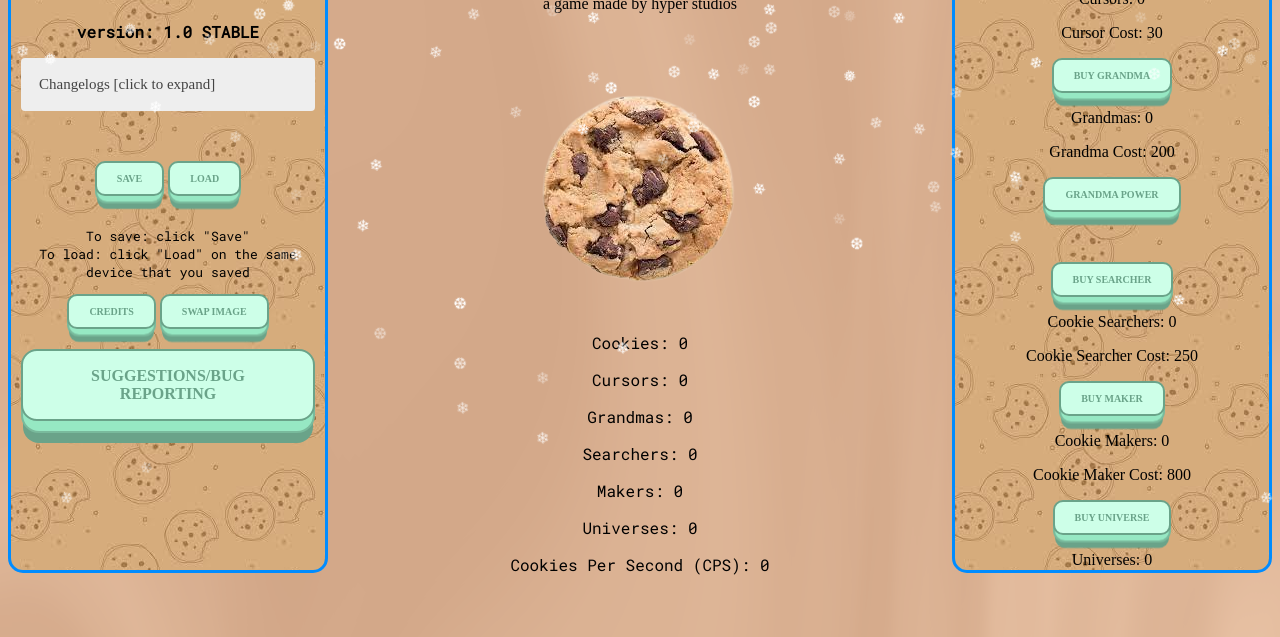
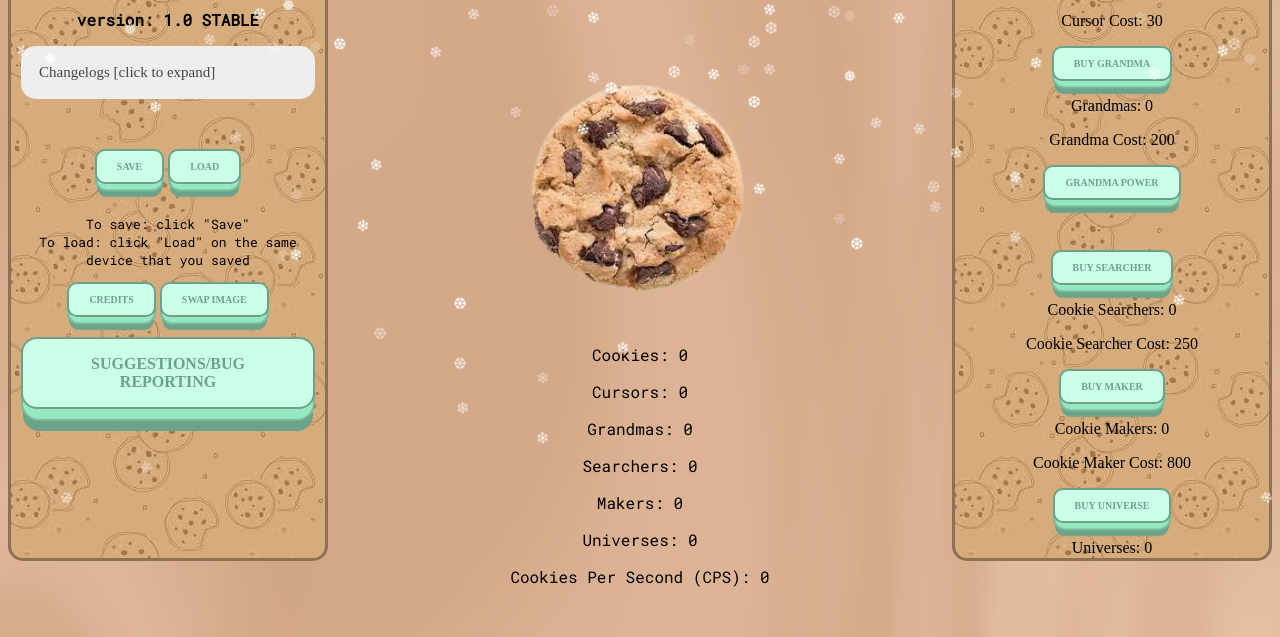
Before and after one commit to HyperSourceGithub/cookieclicker, a plain HTML site: page index.html in a window 1280 px wide. Shown: the part 163-800 px from the top of the page. Drawn offline with Linux system fonts and the light colour scheme; a web font is replaced by a local one.

Commit message:
New image swap logic, better scrollbars, minor tweaks
- Added new logic for swapping images
- Added css designed scrollbars
- Changed overflow settings on sidebars
- Fixed changelogs hiding below show changelog button
- Customized border radius and color on elements for consistency
- Made the cookie a bit larger
- Made swap images logic easier to add more images
- Added a new cookie image

```diff
--- a/index.html
+++ b/index.html
@@ -59,25 +59,28 @@
 
   <div class="sidebar-left">
     <p class="cooltext-bold">version: 1.0 STABLE</p>
+    <div>
+
       <button type="button" class="collapsible">Changelogs [click to expand]</button>
       <div class="content">
-      <p>
         <p class="cooltext-bold">changelogs:</p>
-      <ul>
+        <ul id="changelog">
           <li>vBeta1.0: Added "Click Me" button, cursors, and grandmas <br /></li>
           <li>vBeta1.1: Added "Grandma Power" button <br /></li>
           <li>vBeta1.2: Added Cookie image <br /></li>
           <li>vBeta1.3: Added cheats (psst: to activate, press a key in the top left of your keyboard!) <br /></li>
           <li>vBeta1.4: Added right sidebar and fixed some minor errors <br /></li>
           <li>vBeta1.5: Added changelogs and left sidebar <br /></li>
-        <li>vBeta1.6: Fixed minor formatting bug, added Grandma and Cursor count under the Cookie count, and moved the "Run
+          <li>vBeta1.6: Fixed minor formatting bug, added Grandma and Cursor count under the Cookie count, and moved the
+            "Run
             on
             Replit" button to show only on the <a href="credits.html">credits</a> page</li>
           <li>vBeta1.7: Moved cheat codes to the left sidebar and fixed formatting bugs</li>
           <li>vBeta1.8: Fixed minor formatting errors (they show up every time *sigh*), added new cheat codes, changed
             cursor/grandma cost algorithm (they stay cheaper for longer!!!)</li>
           <li>vBeta1.9: Enabled save and load functions</li>
-        <li>vBeta1.10: Fixed formatting bugs, changed cost algorithms, synced all fields when triggering load() function,
+          <li>vBeta1.10: Fixed formatting bugs, changed cost algorithms, synced all fields when triggering load()
+            function,
             and added right-sidebar background</li>
           <li>vBeta1.11: Added searchers</li>
           <li>vBeta1.12: Added makers</li>
@@ -94,11 +97,13 @@
           <li>vBeta1.22: Added Universes</li>
           <li>vBeta1.23: Game broke, time for damage recovery!!!</li>
           <li>vBeta1.24: Fixed the game! :)</li>
-        <li>vBeta1.25: Added README, updated credits and connected to <a href="https://github.com/HyperSourceGithub/cookieclicker">GitHub</a></li>
+          <li>vBeta1.25: Added README, updated credits and connected to <a
+              href="https://github.com/HyperSourceGithub/cookieclicker">GitHub</a></li>
           <li>vBeta1.26: Removed christmas lights</li>
           <li>vBeta1.27: Patched some stuff</li>
           <li><strong>v1.0: STABLE RELEASE!!!!!! cookie.clicker has now exited beta!</strong></li>
         </ul>
+      </div>
     </div>
     <p><br /></p>
     <fancybutton class="tiny-button" onclick="save()">Save</fancybutton>
@@ -108,7 +113,8 @@
     <fancybutton class="tiny-button"><a href="credits.html">Credits </a></fancybutton>
     <fancybutton class="tiny-button" onclick="swapImage()">Swap Image</fancybutton>
     <div class="spacer"></div>
-    <fancybutton class="medium-button"><a href="https://forms.gle/8MYDNgLDQjr3VPsf8">Suggestions/Bug Reporting</a></fancybutton>
+    <fancybutton class="medium-button"><a href="https://forms.gle/8MYDNgLDQjr3VPsf8">Suggestions/Bug Reporting</a>
+    </fancybutton>
     <div class="spacer"></div>
     <!-- Cheat Codes go HERE -->
     <div class="cheatCodes" id="cheatCodes" style="display: none;">
@@ -126,7 +132,7 @@
 
     <h1 class="candycane">cookie.clicker</h1>
     <p>a game made by hyper studios</p>
-    <img id="click" src="Assets/cookie.png" onclick="cookieClick()" alt="Cookie" class="illustration">
+    <img id="click" src="Assets/cookie.png" onclick="cookieClick()" alt="Cookie" class="illustration" style="object-fit: cover; height: 250px;">
     <div class="stats">
       <p>Cookies: <span id="cookies">0</span></p>
       <p>Cursors: <span id="cursor-display">0</span></p>
--- a/script.js
+++ b/script.js
@@ -4,7 +4,12 @@
 let searchers = 0;
 let makers = 0;
 let universes = 0;
-
+let imageindex = 0;
+const imagesDisplayed = [
+  "Assets/cookie.png",
+  "Assets/cookie_vector.png",
+  "Assets/amogus.png"
+];
 
 function cookieClick() {
   cookies += 1;
@@ -122,7 +127,7 @@
   document.getElementById('cursorCost').innerHTML = nextCost;
 }
 
-window.setInterval(function() {
+window.setInterval(function () {
   if (cursors > 0) {
     cursorClick(cursors);
   }
@@ -205,22 +210,20 @@
 }
 
 // Add the keydown event listener to show the cheat input field
-document.addEventListener('keydown', function(event) {
+document.addEventListener('keydown', function (event) {
   if (event.key === '`') {
     document.getElementById('cheatCodes').style.display = 'block';
   }
 });
 
 function swapImage() {
+  imageindex +=1;
   var imageDisplayed = document.getElementById('click');
-  if (imageDisplayed.src.match("Assets/cookie.png")) {
-    imageDisplayed.src = "Assets/amogus.png";
-  } else {
-    imageDisplayed.src = "Assets/cookie.png"
-  }
+  var imageNum = imageindex % imagesDisplayed.length;
+  imageDisplayed.src = imagesDisplayed[imageNum];
 }
 
-window.onload = function() {
+window.onload = function () {
   var flakes = [];
   var types = ['❄', '❅', '❆'];
   for (var i = 0, len = 240; i < len; i++) {
@@ -232,7 +235,7 @@
 var i;
 
 for (i = 0; i < coll.length; i++) {
-  coll[i].addEventListener("click", function() {
+  coll[i].addEventListener("click", function () {
     this.classList.toggle("active");
     var content = this.nextElementSibling;
     if (content.style.maxHeight) {
--- a/style.css
+++ b/style.css
@@ -223,8 +223,9 @@
   width: 320px;
   float: right;
   align-self: right;
-  overflow: scroll;
-  border: 3px solid #008cff;
+  overflow-y: scroll;
+  overflow-x: hidden;
+  border: 3px solid #8d7152;
   border-radius: 15px;
   border-spacing: 5px;
   align-items: center;
@@ -240,8 +241,8 @@
   width: 320px;
   float: left;
   align-self: left;
-  overflow: scroll;
-  border: 3px solid #008cff;
+  overflow-y: hidden;
+  border: 3px solid #8d7152;
   border-radius: 15px;
   border-spacing: 5px;
   align-items: center;
@@ -250,6 +251,41 @@
   background-image: url("Assets/cookiebg.jpeg");
   min-height: 700px;
 }
+
+#changelog{
+  background-color: #ffffff69;
+  border-radius: 15px;
+  margin-top: 350px;
+  padding: 20px;
+}
+
+  /* Scrollbars CSS */
+  /* Firefox */
+* {
+    scrollbar-width: auto;
+    scrollbar-color: #8d7152 #2e2e2e;
+    scrollbar-base-color: #2e2e2e;
+}
+
+/* Chrome, Edge, and Safari */
+*::-webkit-scrollbar {
+    width: 15px;
+    background-color: #2e2e2e;
+    border-radius: 15px;
+}
+
+*::-webkit-scrollbar-track {
+    background: #2e2e2e;
+    border-radius: 15px;
+    border: none;
+}
+
+*::-webkit-scrollbar-thumb {
+    background-color:  #8d7152;
+    border-radius: 15px;
+    border: none;
+}
+
 
 p.cooltext {
   font-family: 'Roboto Mono';
@@ -616,7 +652,8 @@
   border: none;
   text-align: left;
   outline: none;
-  font-size: 15px
+  font-size: 15px;
+  border-radius: 15px;
 }
 
 /* Add a background color to the button if it is clicked on (add the .active class with JS), and when you move the mouse over it (hover) */
```
Also changed, not shown: Assets/cookie_vector.png (added). Lines whose indentation alone changed are shown as unchanged.
